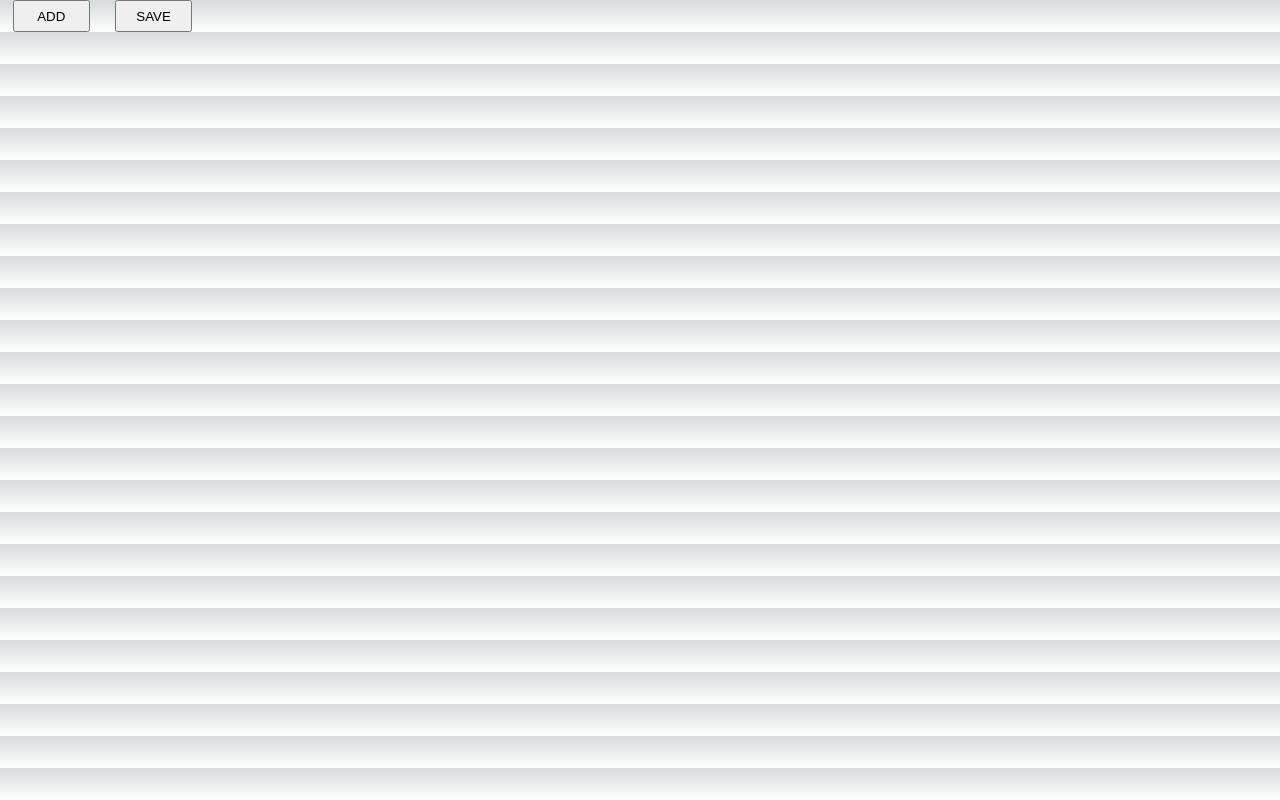
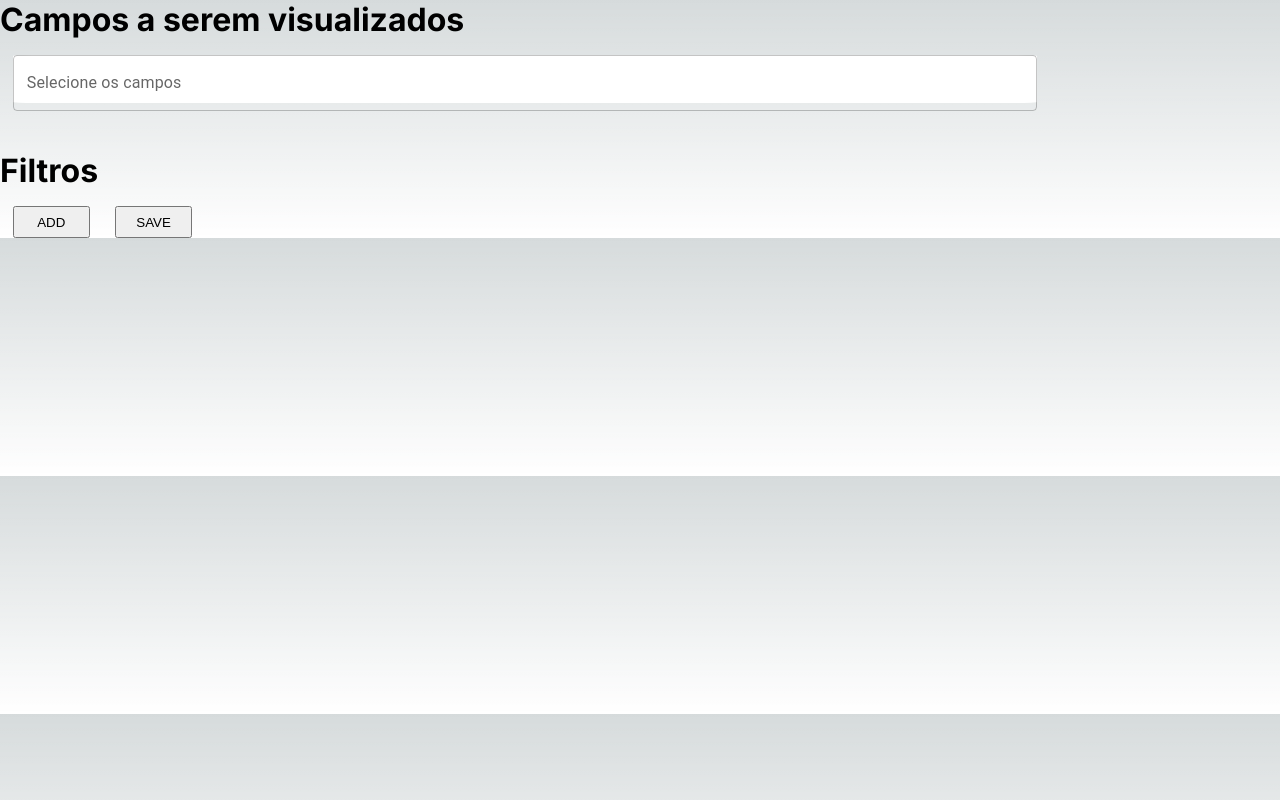
Before and after one commit to BrizaMel/MAC0332, a Next.js app in the folder front/: page / in a window 1280 px wide. Built offline with nearby package versions, Linux system fonts and the light colour scheme.

Commit message:
Implements autocomplete component and projection

```diff
--- a/front/next.config.js
+++ b/front/next.config.js
@@ -1,4 +1,9 @@
 /** @type {import('next').NextConfig} */
-const nextConfig = {}
 
-module.exports = nextConfig
+module.exports = {
+  reactStrictMode: true,
+  env: {
+    MOCKED: process.env.MOCKED,
+    ENDPOINT_URL: process.env.ENDPOINT_URL,
+  },
+};
--- /dev/null
+++ b/front/src/app/components/MultipleSelects.tsx
@@ -0,0 +1,27 @@
+import { TextField } from "@mui/material";
+import Autocomplete from "@mui/material/Autocomplete";
+
+export default function MultipleSelect({ values, handleProjection }: any) {
+  return (
+    <div>
+      <h2>{}</h2>
+      {values != undefined && (
+        <Autocomplete
+          multiple
+          className="select-attr multiple-select"
+          options={values.map((attr: Attribute) => attr.name)}
+          filterSelectedOptions
+          renderInput={(params) => (
+            <TextField {...params} label="Selecione os campos" />
+          )}
+          onChange={(event, newValue) => {
+            const ns = newValue as string[];
+            handleProjection(ns);
+          }}
+          popupIcon={""}
+          clearIcon={""}
+        />
+      )}
+    </div>
+  );
+}
--- a/front/src/app/components/SelectComponent.tsx
+++ b/front/src/app/components/SelectComponent.tsx
@@ -21,6 +21,10 @@ export default function SelectComponent({
     query.selectedAttribute = value;
   }
 
+  function handleSelectedInput(inputText: string) {
+    query.selectedInput = inputText;
+  }
+
   function handleSelectedOperator(value: string) {
     query.selectedOperator = value;
   }
@@ -39,28 +43,9 @@ export default function SelectComponent({
     );
   }
 
-  function handleInputChange(inputText: string) {
-    query.selectedInput = inputText;
-  }
-
   function handleSelectedLogical(value: string) {
     query.selectedLogical = value;
   }
-
-  const styles = {
-    option: (provided: any, state: any) => ({
-      ...provided,
-      fontWeight: state.isSelected ? "bold" : "normal",
-      color: "black",
-      backgroundColor: state.data.color,
-      fontSize: state.selectProps.myFontSize,
-    }),
-    singleValue: (provided: any, state: any) => ({
-      ...provided,
-      color: "black",
-      fontSize: state.selectProps.myFontSize,
-    }),
-  };
 
   return (
     <div className="select-component">
@@ -69,6 +54,9 @@ export default function SelectComponent({
         <Autocomplete
           className="select-attr"
           options={schemaInfo.attributes.map((attr) => attr.name)}
+          onChange={(event: any, newValue: string | null) => {
+            handleSelectedAttribute(newValue ?? "");
+          }}
           popupIcon={""}
           clearIcon={""}
           renderInput={(params) => (
@@ -99,6 +87,9 @@ export default function SelectComponent({
           popupIcon={""}
           clearIcon={""}
           options={schemaInfo.attributes.map((attr) => attr.name)}
+          onChange={(event: any, newValue: string | null) => {
+            handleSelectedInput(newValue ?? "");
+          }}
           renderInput={(params) => (
             <TextField {...params} label="Digite um valor ou campo" />
           )}
@@ -116,6 +107,7 @@ export default function SelectComponent({
             onChange={(e) => handleSelectedLogical(e.target.value)}
             className="logical-select"
           >
+            <option value="empty"></option>
             <option value="or">Or</option>
             <option value="and">And</option>
             <option value="in">In</option>
--- a/front/src/app/globals.css
+++ b/front/src/app/globals.css
@@ -134,6 +134,10 @@ select {
   margin-top: 2vh;
 }
 
+h1 {
+  margin-bottom: 2vh;
+}
+
 .select-attr {
   width: 17vw;
   height: 6vh;
@@ -142,3 +146,8 @@ select {
   background-color: white;
   border-radius: 2%;
 }
+
+.multiple-select {
+  width: 80vw;
+  margin-bottom: 6vh;
+}
--- a/front/src/app/page.tsx
+++ b/front/src/app/page.tsx
@@ -1,21 +1,24 @@
 "use client";
 
-import { useState } from "react";
+import { useEffect, useState } from "react";
 import SelectComponent from "./components/SelectComponent";
 import updateUUID from "@/helper/UUIDHandler";
 import { validateQueries } from "@/helper/QuerySaver";
 import getSelectedAttributesFromQueries from "@/helper/QuerySaver";
 import { download } from "@/helper/Downloader";
-import mock from "../mock/info-mock.json";
-
-function getFile(): SchemaInfo {
-  return mock.schema_info as SchemaInfo;
-}
+import requestInfo from "@/service/Client";
+import MultipleSelect from "./components/MultipleSelects";
 
 export default function Home() {
-  const [schemaInfo, setSchemaInfo] = useState<SchemaInfo>(getFile());
+  const [schemaInfo, setSchemaInfo] = useState<SchemaInfo>();
+
+  useEffect(() => {
+    const data = requestInfo();
+    Promise.resolve(data).then((value) => setSchemaInfo(value));
+  }, []);
 
   const [queries, setQueries] = useState<QueryModel[]>([]);
+  const [projection, setProjection] = useState<string[]>([]);
 
   function addQueries() {
     setQueries([...queries, updateUUID(queries[queries.length - 1])]);
@@ -34,7 +37,11 @@ export default function Home() {
       console.log("INVALID");
       return;
     }
-    const toSave = getSelectedAttributesFromQueries(queries);
+    const queriesToSave = getSelectedAttributesFromQueries(queries);
+    const toSave = {
+      projection: projection,
+      queries: queriesToSave,
+    } as RequestModel;
 
     const dict = JSON.stringify(toSave);
     download(dict, "query.json");
@@ -42,6 +49,13 @@ export default function Home() {
 
   return (
     <main>
+      <h1>Campos a serem visualizados</h1>
+      <MultipleSelect
+        values={schemaInfo?.attributes}
+        handleUpdate={setProjection}
+      />
+
+      <h1>Filtros</h1>
       {queries.map((query, index) => (
         <SelectComponent
           key={query.id}
--- a/front/src/helper/QuerySaver.tsx
+++ b/front/src/helper/QuerySaver.tsx
@@ -29,9 +29,18 @@ export function validateQueries(queries: QueryModel[]): boolean {
 function validateQuery(query: QueryModel): boolean {
   if (query.selectedAttribute == undefined || query.selectedAttribute == "")
     return false;
+
   if (query.selectedOperator == undefined || query.selectedOperator == "")
     return false;
-  if (query.subQueries != undefined && !validateQueries(query.subQueries))
+
+  if (query.selectedLogical == undefined) return false;
+
+  if (
+    query.subQueries != undefined &&
+    query.subQueries.length > 0 &&
+    !validateQueries(query.subQueries)
+  ) {
     return false;
+  }
   return true;
 }
--- a/front/src/model/QueryModel.tsx
+++ b/front/src/model/QueryModel.tsx
@@ -2,7 +2,7 @@ type QueryModel = {
   id: string;
   selectedAttribute?: string;
   selectedOperator?: string;
-  selectedInput?: string;
+  selectedInput?: string | number;
   selectedLogical?: string;
   subQueries?: QueryModel[];
 };
--- a/front/src/model/QueryModelExport.tsx
+++ b/front/src/model/QueryModelExport.tsx
@@ -2,6 +2,6 @@ type QueryModelExport = {
   selectedAttribute: string;
   selectedOperator: string;
   selectedLogical: string;
-  selectedValue: string;
+  selectedValue: string | number;
   subqueries: QueryModelExport[] | undefined;
 };
--- /dev/null
+++ b/front/src/model/RequestModel.tsx
@@ -0,0 +1,4 @@
+type RequestModel = {
+  projection: string[];
+  queries: QueryModelExport[];
+};
--- /dev/null
+++ b/front/src/service/Client.tsx
@@ -0,0 +1,13 @@
+import mock from "../mock/info-mock.json";
+
+export default async function requestInfo(): Promise<SchemaInfo> {
+  if (process.env.MOCKED == "true" || process.env.ENDPOINT_URL == undefined) {
+    return mock.schema_info;
+  } else {
+    const data = await fetch(process.env.ENDPOINT_URL, {
+      cache: "no-store",
+    }).then((res) => res.json());
+    const schema: SchemaInfo = data["schema_info"];
+    return schema;
+  }
+}
```
Also changed, not shown: 1 other file (tests, documents, lock files or other folders).
